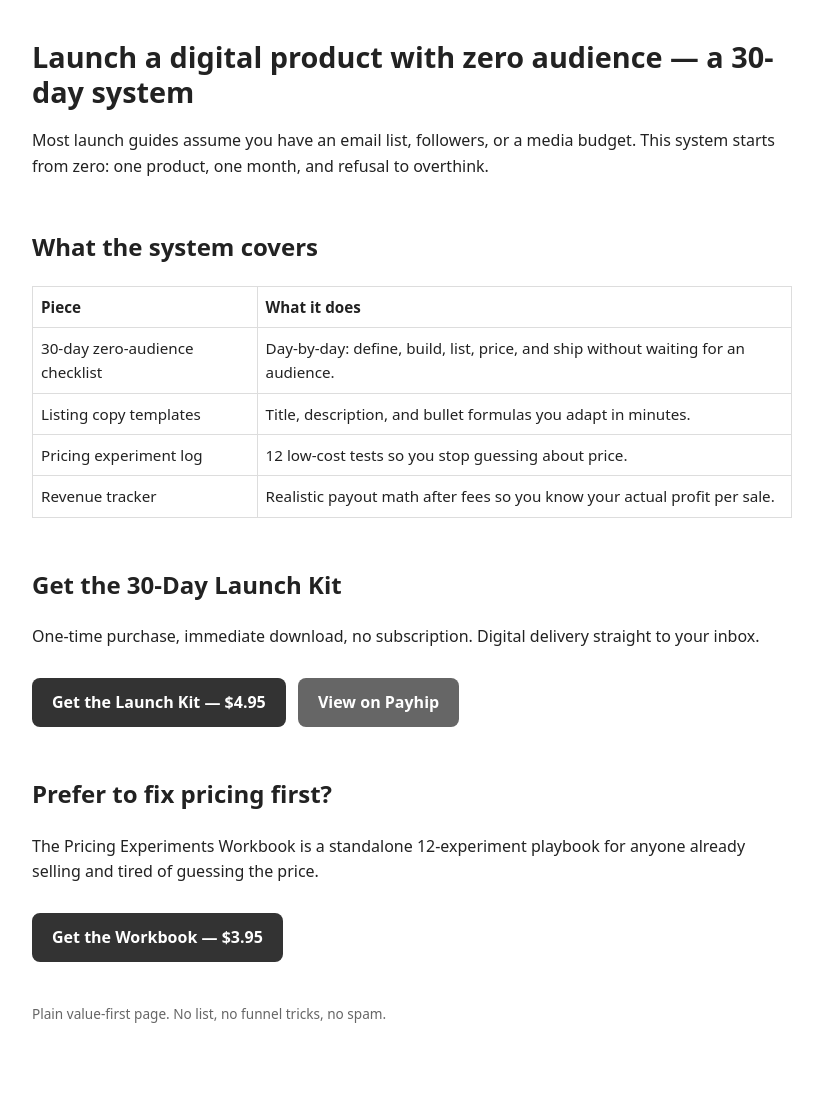
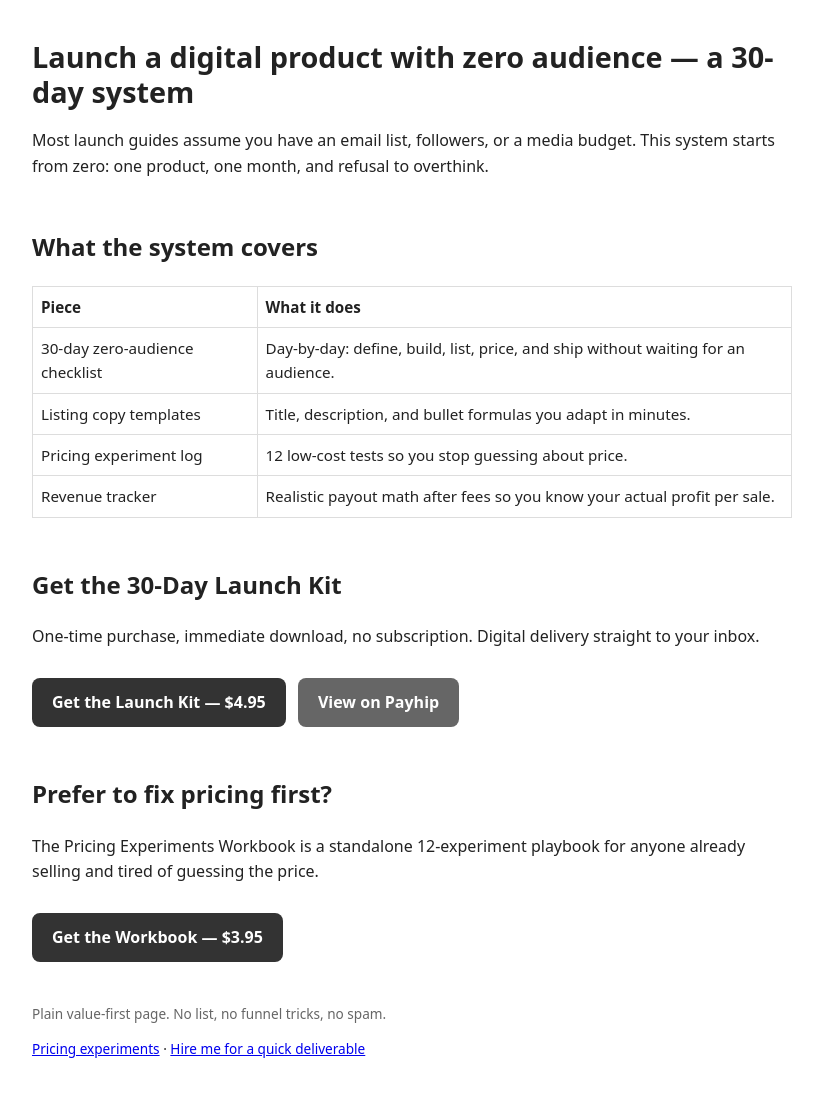
Before and after one commit to zerotofirstsales/profitops-landing, a plain HTML site: page index.html in a window 1280 px wide. Shown: the whole page, without its empty margins (228-1051 px from the left). Before the commit the page ends 1065 px from the top, so only its background shows below. Drawn offline with Linux system fonts and the light colour scheme.

Commit message:
Add nav links

```diff
--- a/index.html
+++ b/index.html
@@ -38,5 +38,6 @@
 <a class="cta" href="https://ko-fi.com/s/7e3cdcd43e">Get the Workbook — $3.95</a>
 
 <p style="margin-top:3em;font-size:.85em;color:#666">Plain value-first page. No list, no funnel tricks, no spam.</p>
+<p style="font-size:.85em"><a href="pricing-experiments.html">Pricing experiments</a> · <a href="b2b.html">Hire me for a quick deliverable</a></p>
 </body>
 </html>
```
